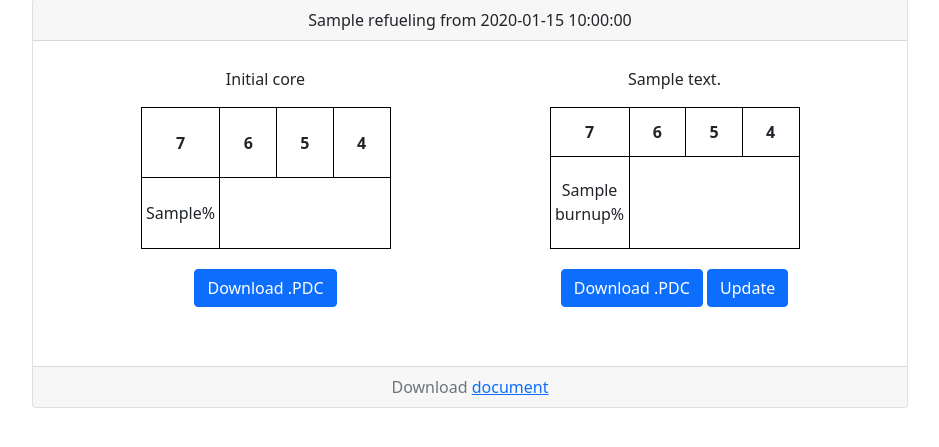
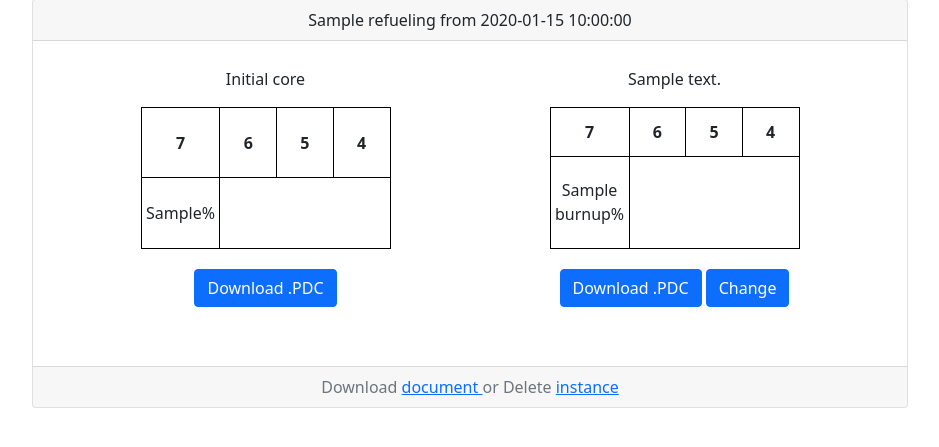
Before and after one commit to mrzlkaaa/refueling_tool, a Flask app: template templates/detail.html in a window 1280 px wide. Shown: the part 117-564 px from the top of the page, without its empty margins (170-1109 px from the left). Run offline with Flask 2, Linux system fonts and the light colour scheme; the template is opened without the code that fills it: most values are stand-ins (such as "Sample title", 1, 10 or a date in 2020).

Commit message:
prepared to new release

```diff
--- a/app.py
+++ b/app.py
@@ -98,10 +98,10 @@ def detail(name):  #! required button to delete instance
 
 @app.route('/update/<name>-<seq>', methods=['POST', 'GET'])
 def update(name, seq):
+    time_before = time.time()
     seq = int(seq)
-    # refuiel_data = db.session.query(RefuelingDB).join(RefuelingActs, RefuelingDB.refueling_name==name).filter(RefuelingActs.id<=seq).first().acts
     refuiel_data = db.session.query(RefuelingActs).join(RefuelingDB).filter(RefuelingDB.refueling_name==name, RefuelingActs.id<=seq).order_by(RefuelingActs.id.desc()).all()
-    print([(i.id, i.description, i.refuel.refueling_name) for i in refuiel_data])
+    print(time.time() - time_before)
     if len(refuiel_data) < 2:
         print('preparing to load initial core config and following step...')
         old_core, pdc_data = np.frombuffer(refuiel_data[0].refuel.initial_burnup_data).reshape((6,4)), map(lambda x: x+"\n",refuiel_data[0].refuel.initial_configuration.decode("utf-8").split("\n"))
@@ -126,30 +126,37 @@ def update(name, seq):
         db.session.query(RefuelingActs).filter(RefuelingActs.id==seq).update({RefuelingActs.burnup_data:new_core_b, RefuelingActs.description:description, RefuelingActs.current_configuration:tobytes(pdc_new)})
         db.session.commit()
         return redirect(url_for('detail', name=name))
-    return render_template('update.html', old_core=old_core, new_core=current_core, description=description)
+    return render_template('update.html', name=name, id=seq, old_core=old_core, new_core=current_core, description=description)
 
-# @app.route("/delete/<name>-<seq>", methods = ["GET", "POST"])
-# def delete(name, seq):
+@app.route("/<id>/delete", methods = ["POST"])
+def delete(id):
+    instance = RefuelingDB.query.get_or_404(id)
+    db.session.delete(instance)
+    db.session.commit()
+    return redirect(url_for('display_list'))
 
+@app.route("/<name>-<id>/delete", methods = ["POST"])
+def delete_step(name, id):
+    instance = RefuelingActs.query.get_or_404(id)
+    db.session.delete(instance)
+    db.session.commit()
+    return redirect(url_for('detail', name=name))
 
 @app.route('/download/<name>-<seq>', methods=['GET','POST'])
 def download(name, seq):
-    file_name = f'{name}_{seq}.PDC'
     pdc = ''
     seq = int(seq)
-    refuiel_data = db.session.query(RefuelingActs).join(RefuelingDB).filter(RefuelingDB.refueling_name==name, RefuelingActs.id==seq).first()
-    print(refuiel_data.id)
-    refuiel_data = db.session.query(RefuelingDB).filter(RefuelingDB.refueling_name==name).first()
-    refuel_seq = refuiel_data.acts
     try:
-        gets_id = ((i.id, i.current_configuration) for i in refuel_seq if i.id==seq) #TODO rewrite it like sql query
-        matched = next(gets_id)
-        print(f'Takes from child where id is {matched[0]}')
-        pdc =  matched[1].decode('utf-8')
-        print(type(pdc))
-    except:
-        print(f'Takes from parent where id is {refuiel_data.id}')
-        pdc = refuiel_data.initial_configuration.decode('utf-8')
+        refuiel_data = db.session.query(RefuelingActs).join(RefuelingDB).filter(RefuelingDB.refueling_name==name, RefuelingActs.id==seq).first()
+        gets_id = refuiel_data.id
+        pdc = refuiel_data.current_configuration.decode("utf-8")
+        print(f'Takes from child where id is {gets_id}')
+    except AttributeError:
+        refuiel_data = db.session.query(RefuelingActs).join(RefuelingDB).filter(RefuelingDB.refueling_name==name).first()
+        gets_id = refuiel_data.refuel.id
+        print(f'Takes from parent where id is {gets_id}')
+        pdc = refuiel_data.refuel.initial_configuration.decode('utf-8')
+    file_name = f'{name}_{gets_id}.PDC'
     Refueling(file_name, data=pdc).for_download
     return send_file(os.path.join(app.config['DOWNLOAD_FOLDER'], file_name), as_attachment=True)
 
--- a/templates/detail.html
+++ b/templates/detail.html
@@ -49,7 +49,7 @@
 						</table>
 						<div>
 							<a href="{{url_for('download', name=refueling.refueling_name, seq=refuel.id)}}" class="btn btn-primary"> Download .PDC </a>
-							<a href="{{url_for('update', name=refueling.refueling_name, seq=refuel.id)}}" class="btn btn-primary"> Update </a>
+							<a href="{{url_for('update', name=refueling.refueling_name, seq=refuel.id)}}" class="btn btn-primary"> Change </a>
 						</div>
 					</div>
 				{% endfor %}
@@ -59,8 +59,27 @@
 		    <br>
 
 		  </div>
-		  <div class="card-footer text-muted"> Download <a href='#'> document </a>  </div>
+		  <div class="card-footer text-muted"> Download <a href='#'> document </a> or Delete <a href='#' data-bs-toggle="modal" data-bs-target="#deleteModal"> instance </a>  </div>
 		</div>
-
 	</div>
+	<form action='{{url_for("delete", id=refueling.id)}}' method="POST", enctype="multipart/form-data">
+		<!-- Modal -->
+		<div class="modal fade" id="deleteModal" tabindex="-1" aria-labelledby="deleteModalLabel" aria-hidden="true">
+			<div class="modal-dialog">
+				<div class="modal-content">
+					<div class="modal-header">
+					<h5 class="modal-title" id="deleteModalLabel">Are you sure on deleting refueling instance?</h5>
+					<button type="button" class="btn-close" data-bs-dismiss="modal" aria-label="Close"></button>
+					</div>
+					<div class="modal-body">
+						All data of {{refueling.refueling_name}} including {{refueling.acts|length}} refueling step(s) will be deleted!
+					</div>
+					<div class="modal-footer">
+					<button type="button" class="btn btn-secondary" data-bs-dismiss="modal">Cancel</button>
+					<button type="submit" class="btn btn-danger">Delete!</button>
+					</div>
+				</div>
+			</div>
+		</div>
+	</form>
 	{% endblock %}
```
Also changed, not shown: templates/list.html (+7 -8 lines), templates/update.html (+24 -8 lines).
